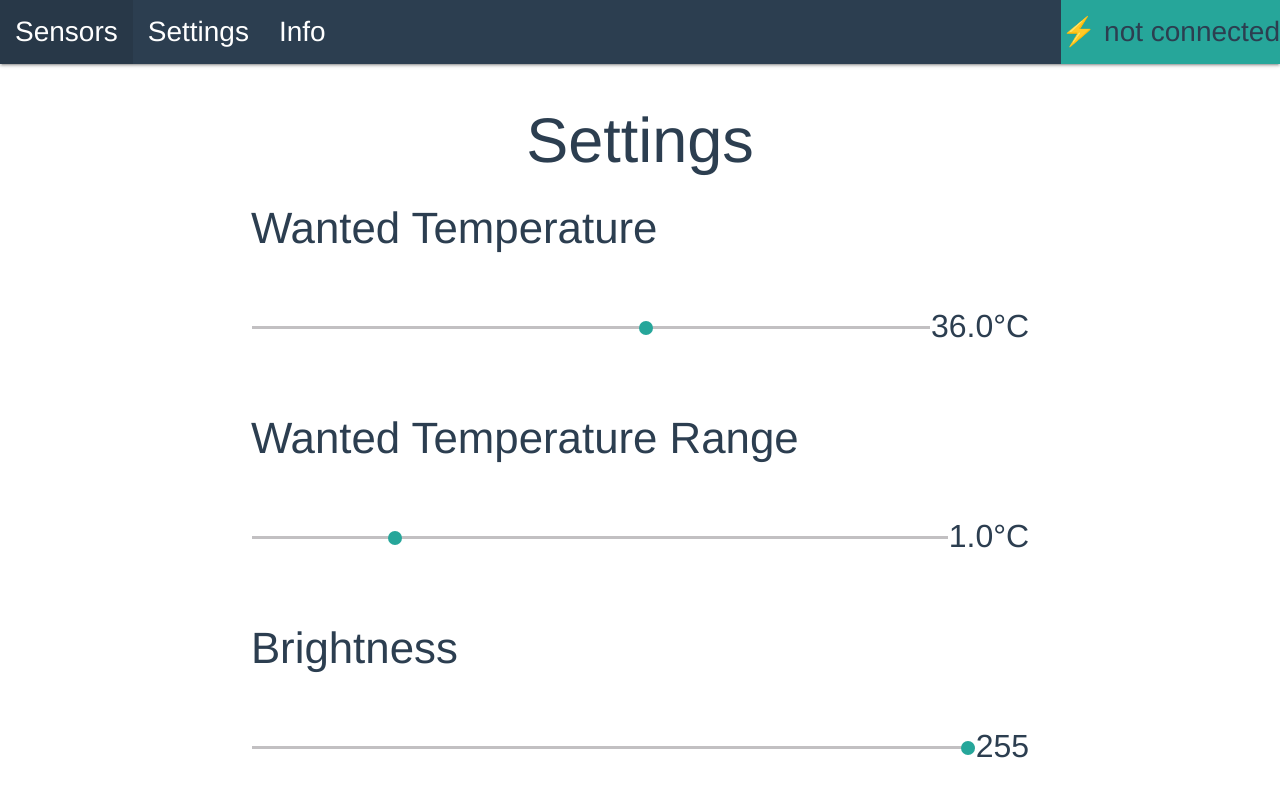
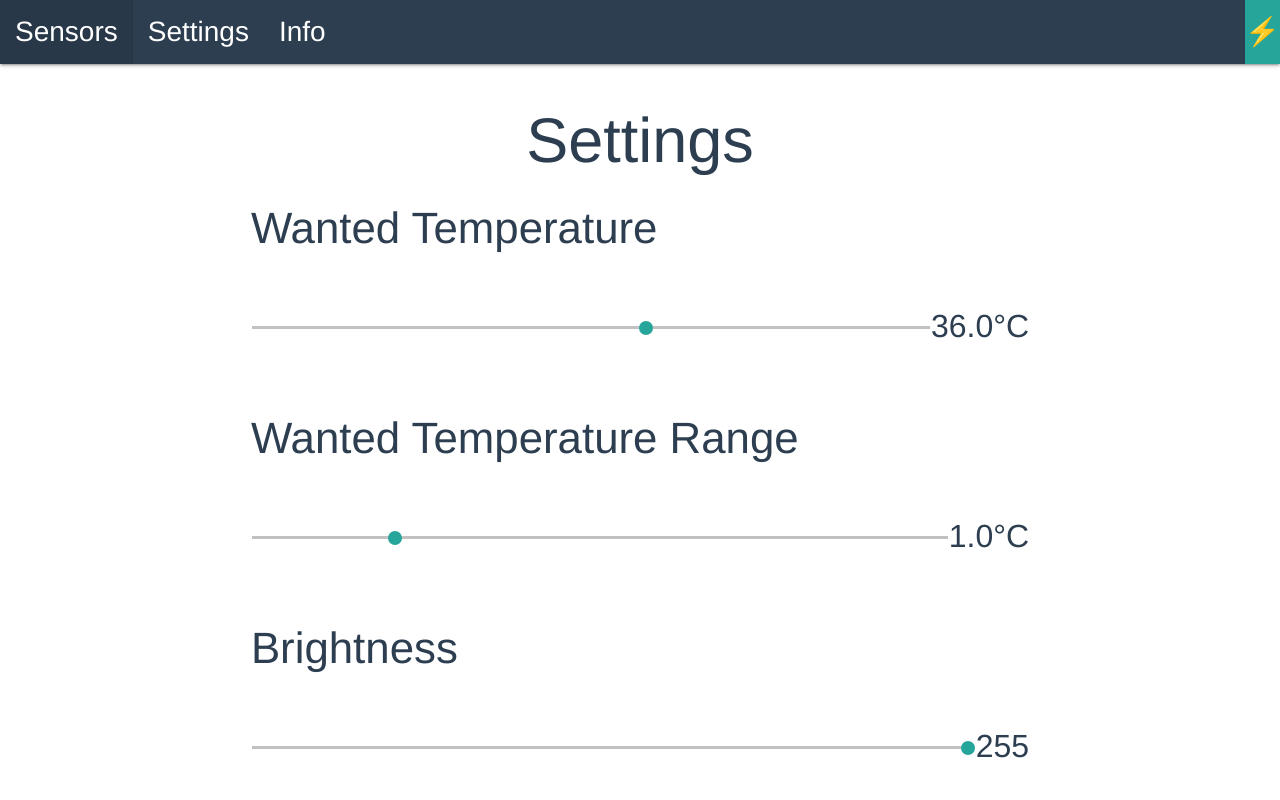
Before and after one commit to ThomasLuca/websocket-demo, a Vue app in the folder frontend/: page /settings in a window 1280 px wide. Shown: the top 800 px of the page. Built offline with nearby package versions, Linux system fonts and the light colour scheme; no server answers.

Commit message:
component for navbar

```diff
--- a/frontend/src/App.vue
+++ b/frontend/src/App.vue
@@ -1,15 +1,6 @@
 <template>
   <div>
-    <nav class="navbar">
-      <div class="wrapper">
-        <ul>
-          <li><router-link to="/">Sensors</router-link></li>
-          <li><router-link to="/settings">Settings</router-link></li>
-          <li><router-link to="/system-info">Info</router-link></li>
-          <li id="identifier"> ⚡ {{hostname || 'not connected'}}</li>
-        </ul>
-      </div>
-    </nav>
+    <NavBar :hostname="hostname"/>
     <div class="container">
       <router-view></router-view>
     </div>
@@ -18,9 +9,12 @@
 
 <script lang="ts">
 import { defineComponent } from 'vue';
+import NavBar from './components/NavBar.vue'
+
 export default defineComponent({
   name: 'App',
   components: {
+    NavBar
   },
   computed: {
     hostname() {
@@ -38,31 +32,7 @@ export default defineComponent({
   text-align: center;
   color: #2c3e50;
 }
-.navbar {
-  list-style-type: none;
-  margin: 0;
-  padding: 0;
-  overflow: hidden;
-  background-color: #2C3E50;
-}
 
-.navbar li , .navbar li > *{
-  display: inline;
-  float: left;
-  display: block;
-  color: white;
-  text-align: center;
-  text-decoration: none;
-  cursor: pointer;
-  font-size: 28px;
-}
-
-#identifier {
-  color: #2C3E50;
-  float: right;
-  cursor: default;
-  background-color: #26A69A;
-}
 
 .container{
   width: 80%;
--- /dev/null
+++ b/frontend/src/components/NavBar.vue
@@ -0,0 +1,50 @@
+<template>
+    <nav class="navbar">
+      <div class="wrapper">
+        <ul>
+          <li><router-link to="/">Sensors</router-link></li>
+          <li><router-link to="/settings">Settings</router-link></li>
+          <li><router-link to="/system-info">Info</router-link></li>
+          <li id="identifier"> ⚡ {{hostname}}</li>
+        </ul>
+      </div>
+    </nav>
+</template>
+
+<script>
+import { defineComponent } from 'vue'
+
+export default defineComponent({
+    props: {
+        hostname: String
+    }
+})
+</script>
+
+<style>
+.navbar {
+  list-style-type: none;
+  margin: 0;
+  padding: 0;
+  overflow: hidden;
+  background-color: #2C3E50;
+}
+
+.navbar li , .navbar li > *{
+  display: inline;
+  float: left;
+  display: block;
+  color: white;
+  text-align: center;
+  text-decoration: none;
+  cursor: pointer;
+  font-size: 28px;
+}
+
+#identifier {
+  color: #2C3E50;
+  float: right;
+  cursor: default;
+  background-color: #26A69A;
+}
+</style>
```
